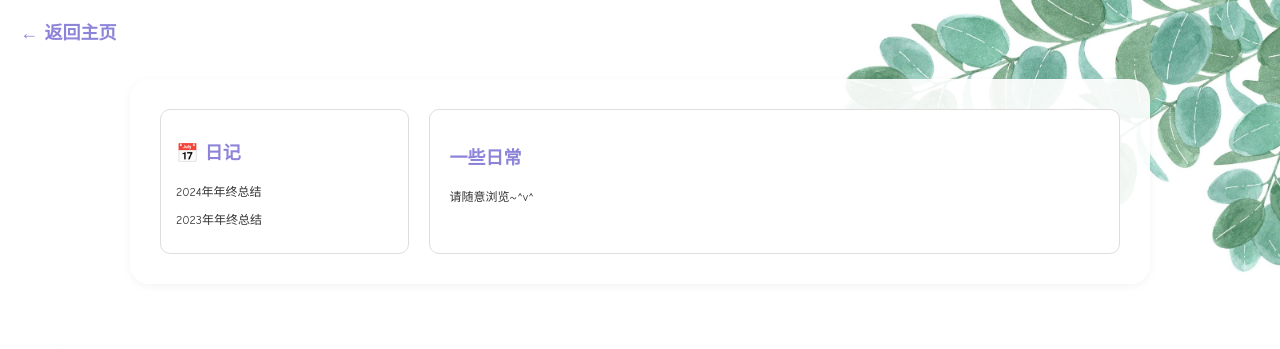
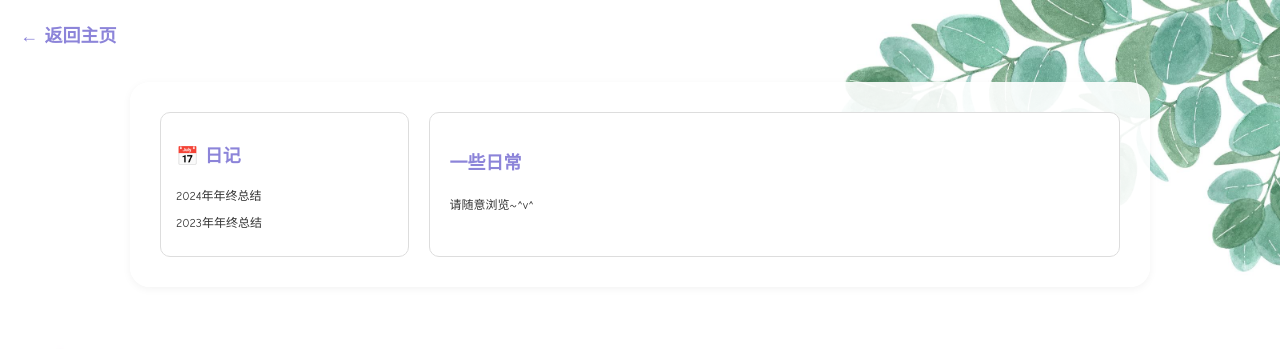
Before and after one commit to bakurobingi/bakurobingi.github.io, a plain HTML site: page diary.html in a window 1280 px wide. Shown: the top 349 px of the page. Drawn offline with Linux system fonts and the light colour scheme.

Commit message:
Update style.css

```diff
--- a/style.css
+++ b/style.css
@@ -8,7 +8,7 @@
 html,body{
   margin:0; overflow-x:hidden; text-align:center;
   font-family:"YouYuan","幼圆","Hiragino Maru Gothic ProN","Yu Gothic UI","Meiryo","Comic Sans MS","Baloo 2",sans-serif;
-  font-size:16px; line-height:1.6; color:var(--text-color);
+  font-size:20px; line-height:1.6; color:var(--text-color);
   background:var(--bg-color) url("assets/bg.jpg") no-repeat center/cover fixed;
 }
 h1{font-size:20px;font-weight:700;}
@@ -65,6 +65,19 @@ p,li,a{font-size:12px;}
 }
 .diary-content table,.diary-content pre,.diary-content code{max-width:100%;overflow-x:auto;display:block;}
 .diary-content{overflow-wrap:anywhere;word-break:break-word;}
+.diary-content {
+  flex:3;
+  background:#fff;
+  padding:20px;
+  border-radius:10px;
+  border:1px solid #ddd;
+  overflow-wrap:anywhere;
+  word-break:break-word;
+
+  /* 👇 新增：正文整体字号 */
+  font-size:18px;
+  line-height:1.8; /* 行距可以顺便调大一点，阅读更舒服 */
+}
 
 /* —— 画廊网格 —— */
 .gallery-grid{
```
